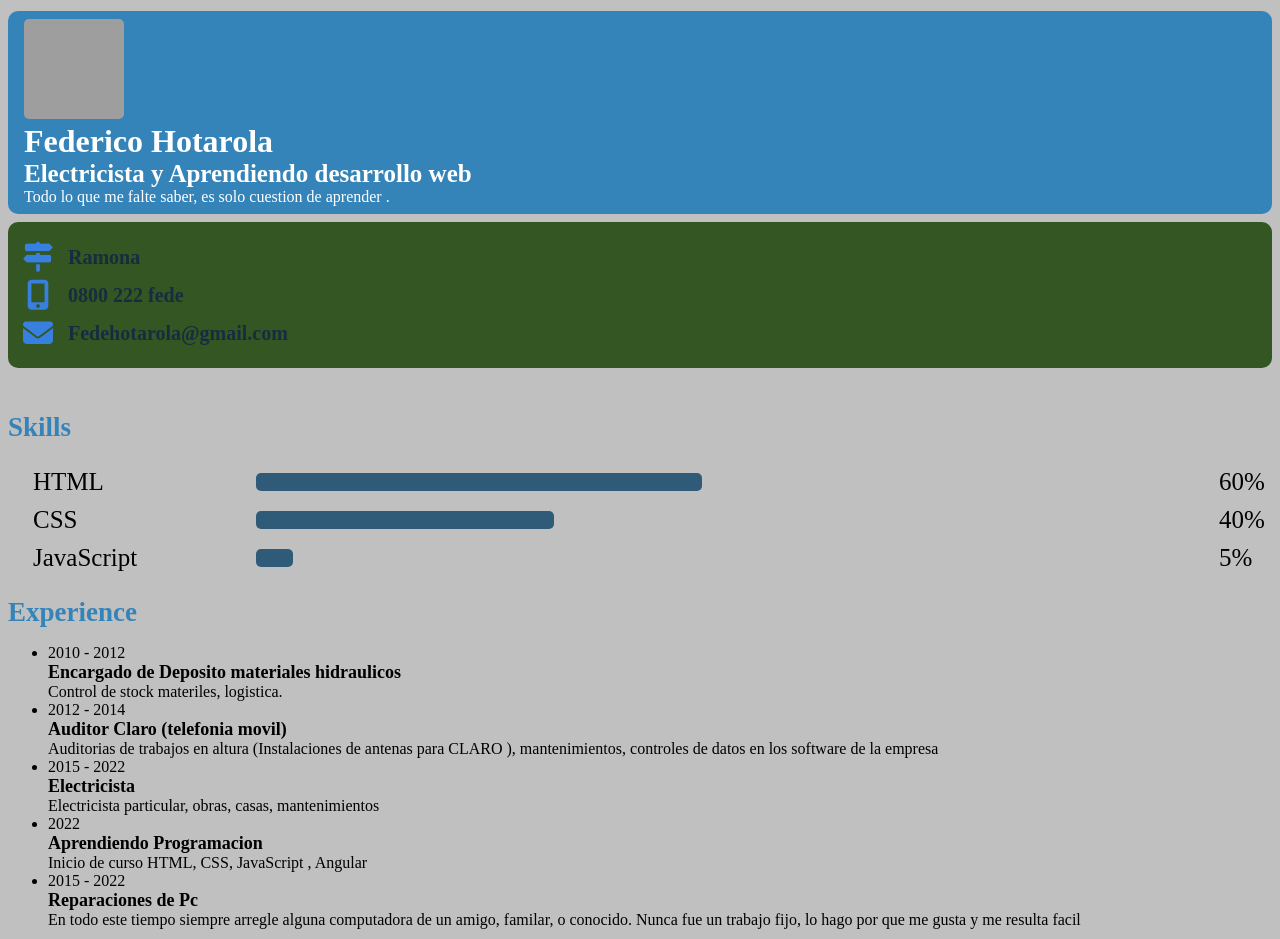
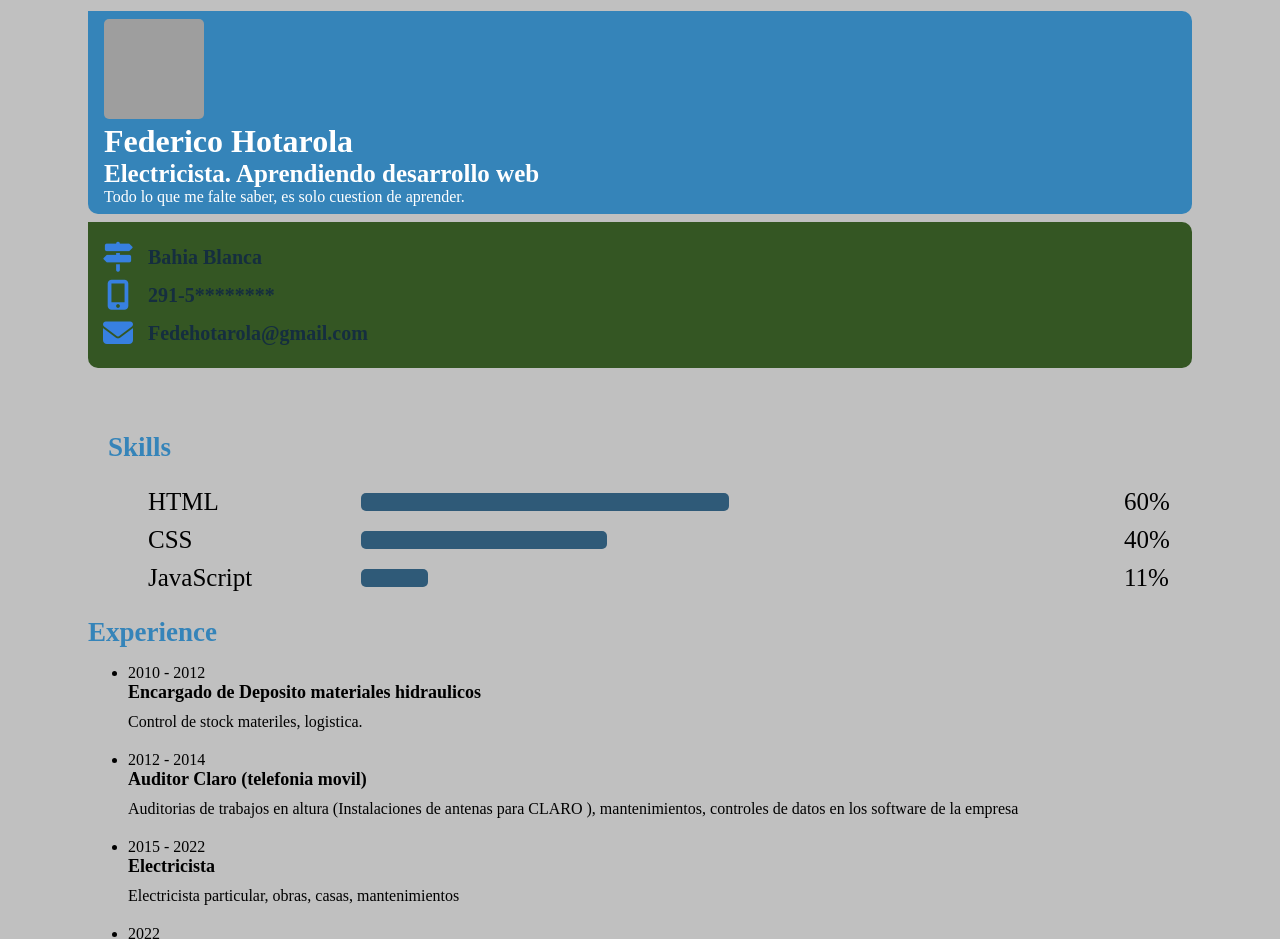
Before and after one commit to MartyBackFly/Testeoss, a plain HTML site: page index.html in a window 1280 px wide. Shown: the top 939 px of the page. Drawn offline with Linux system fonts and the light colour scheme; grey boxes are pictures that could not be loaded.

Commit message:
jurriculom redondeado y con img nueva

```diff
--- a/index.html
+++ b/index.html
@@ -11,13 +11,15 @@
         <link rel="stylesheet" href="style.css">
 
     </head>
-    <body>
+    <div>
         <!--Intro-->
         <div class="intro">
-            <img src="https://cdn.dribbble.com/users/1603585/screenshots/5322234/image.png?compress=1&resize=400x300" alt = "error weon" height="100px" width="100px" </img>
+            <img src="https://scontent.faep9-1.fna.fbcdn.net/v/t1.18169-9/311086_2293480944059_512107755_n.jpg?_nc_cat=103&ccb=1-7&_nc_sid=de6eea&_nc_eui2=AeFwlCdyFzEnPZ4iVmxvlB9vcvMfylOH0s5y8x_KU4fSzvDE9MeAB0FWl8SHQp0d1fI&_nc_ohc=U489O4UEDZEAX9__le9&tn=IDgWJgdfjU1bwYOj&_nc_ht=scontent.faep9-1.fna&oh=00_AfAV0gj5rWr7XATHPiE90NJPQqijfVxwRTPGhxDAX6uzjw&oe=63AB9604" alt = "error weon" height="100px" width="100px" >
             <div class="heading">Federico Hotarola</div>
-            <div class="prof">Electricista y Aprendiendo desarrollo web </div>
-            <div class="summary">Todo lo que me falte saber, es solo cuestion de aprender  .</div>
+            <div class="prof">Electricista. Aprendiendo desarrollo web </div>
+            <div class="summary">Todo lo que me falte saber, es solo cuestion de aprender.
+
+            </div>
             </div>
         <!--Contact Information-->
         <div class="contactinfo">
@@ -26,7 +28,7 @@
                 <div class="fas fa-map-signs"></div><!--  -->
             </div>
             <div class="data">
-                Ramona
+                Bahia Blanca
             </div>
             </div>
             <div class="icondata">
@@ -34,7 +36,7 @@
                 <div class="fas fa-mobile-alt"></div>
             </div>
             <div class="data">
-                0800 222 fede
+                291-5********
             </div>
             </div>
             <div class="icondata">
@@ -49,7 +51,9 @@
         </div>
         <!--Skills Section-->
         <br> </br>
-        <div class="subheading">Skills</div>
+        <div class="skillbox">
+            <div class="subheading">Skills</div>
+
         <div class="skills">
             <ul>
                 <li>
@@ -78,12 +82,13 @@
                         JavaScript
                     </div>
                     <div class="skill_prog">
-                        <span style="width: 5%;"></span>
+                        <span style="width: 11%;"></span>
                     </div>
-                    <div class="skill_per">5%</div>
+                    <div class="skill_per">11%</div>
                 </li>
             </ul>
         </div>
+    </div>
         <!--Experience/Education-->
         <div class="subheading">Experience</div>
         <div class="explist">
--- a/style.css
+++ b/style.css
@@ -6,7 +6,7 @@
      padding-top:8px;
      padding-bottom: 8px;
      margin-bottom: 8px;
-     border-radius: 10px;
+     border-radius: 0px 10px 10px 10px;
     }
 
 .heading {
@@ -18,6 +18,8 @@ body{
     font-family:"times new roman", Arial;
     padding-top:3px;
     background-color:#C0C0C0;
+    margin-left: 88px;
+    margin-right: 88px;
 
     }
 
@@ -31,7 +33,7 @@ body{
     padding: 12px;
     margin-bottom: 8px;
     background-color:#345623;
-    border-radius: 10px;
+    border-radius: 0px 10px 10px 10px;
 
 }
 .subheading{
@@ -41,17 +43,23 @@ body{
 }
 
 
+.skillbox{
+    margin: 20px 20px;
 
+
+
+}
 
 .skills{
     font-size: 25px;
+    /* margin: 70px ; */
 
 }
 
 
-skill_per{
+/* .skill_per{
     font-size: 15px;
-}
+} */
 
 .data{
     font-size: 20px;
@@ -79,7 +87,7 @@ skill_per{
     margin-bottom: 10px;
     justify-content: space-between;
     align-items: center;
-    margin-left: -15px;
+    /* margin-right: -150px -150px; */
 }
 
 
@@ -100,7 +108,7 @@ skill_per{
 
     height: 100%;
     background: #2F5A78;
-
+    margin-left: 30px;
     border-radius: 5px;
 }
 
@@ -110,11 +118,12 @@ skill_per{
     width: 4px;
 
 
+
 }
 
 .skill_per{
     width: 38px;
-    margin-right:15px;
+    margin-right:10px;
     float: right;
 
 }
@@ -151,3 +160,13 @@ align-items: center;
 margin: 8px 3px ;
 
 }
+
+.jobdesc{
+    padding-top: 10px;
+    padding-bottom: 20px;
+}
+
+/* .date{
+
+    font-weight: bold;
+} */
```
Also changed, not shown: 1 other file.
